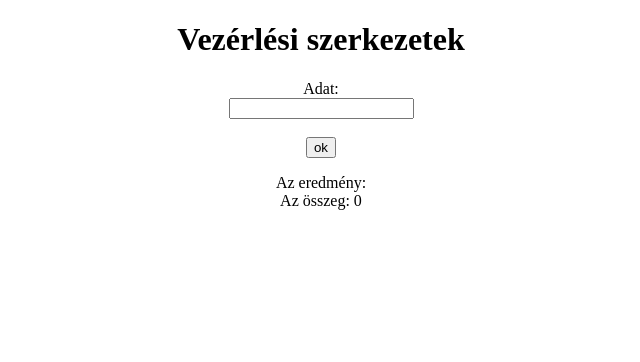
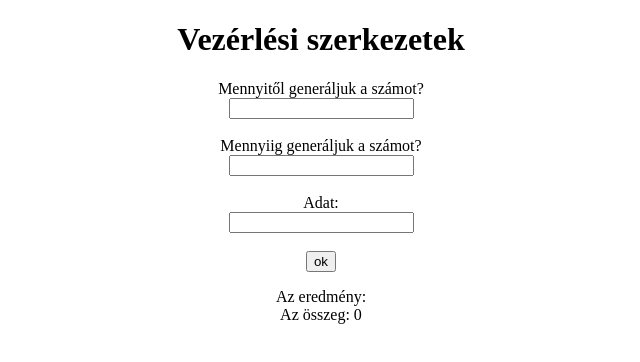
Before and after one commit to dlabanc/kozosmunka, a plain HTML site: page public_html/index.html in a window 1280 px wide. Both pictures are taken after a click on the button "ok". Shown: the whole page, without its empty margins (319-959 px from the left). Drawn offline with Linux system fonts and the light colour scheme.

Commit message:
1. feladat

```diff
--- a/public_html/index.html
+++ b/public_html/index.html
@@ -14,6 +14,10 @@
             </header>
             <article>
                 <form>
+                    <label for="also">Mennyitől generáljuk a számot?</label><br>
+                    <input type="text" id="also" name="also"><br><br>
+                    <label for="felso">Mennyiig generáljuk a számot?</label><br>
+                    <input type="text" id="felso" name="felso"><br><br>
                     <label for="adat">Adat:</label><br>
                     <input type="text" id="adat" name="adat"><br><br>
                     <input type="button" value="ok" id="szamol">
--- a/public_html/jsalap.js
+++ b/public_html/jsalap.js
@@ -1,15 +1,18 @@
 var tomb = [];
 
+
 function feltolt() {
+    var alsohatar = Number(document.getElementById("also").value);
+    var felsohatar = Number(document.getElementById("felso").value);
+    console.log(alsohatar + felsohatar);
     var ertek = document.getElementById("adat").value;
     for (var i = 0; i < ertek; i++) {
-        tomb[i] = Math.floor(Math.random() * 10) + 1; //1 és 10 közötti egész számok generálása
+        tomb[i] = Math.floor(Math.random() * felsohatar - alsohatar) + alsohatar; //1 és 10 közötti egész számok generálása
     }
 }
 
 
 function dolgozz() {
-
     feltolt();
     var osszeg = 0;
     for (var i = 0; i < tomb.length; i++) {
```
